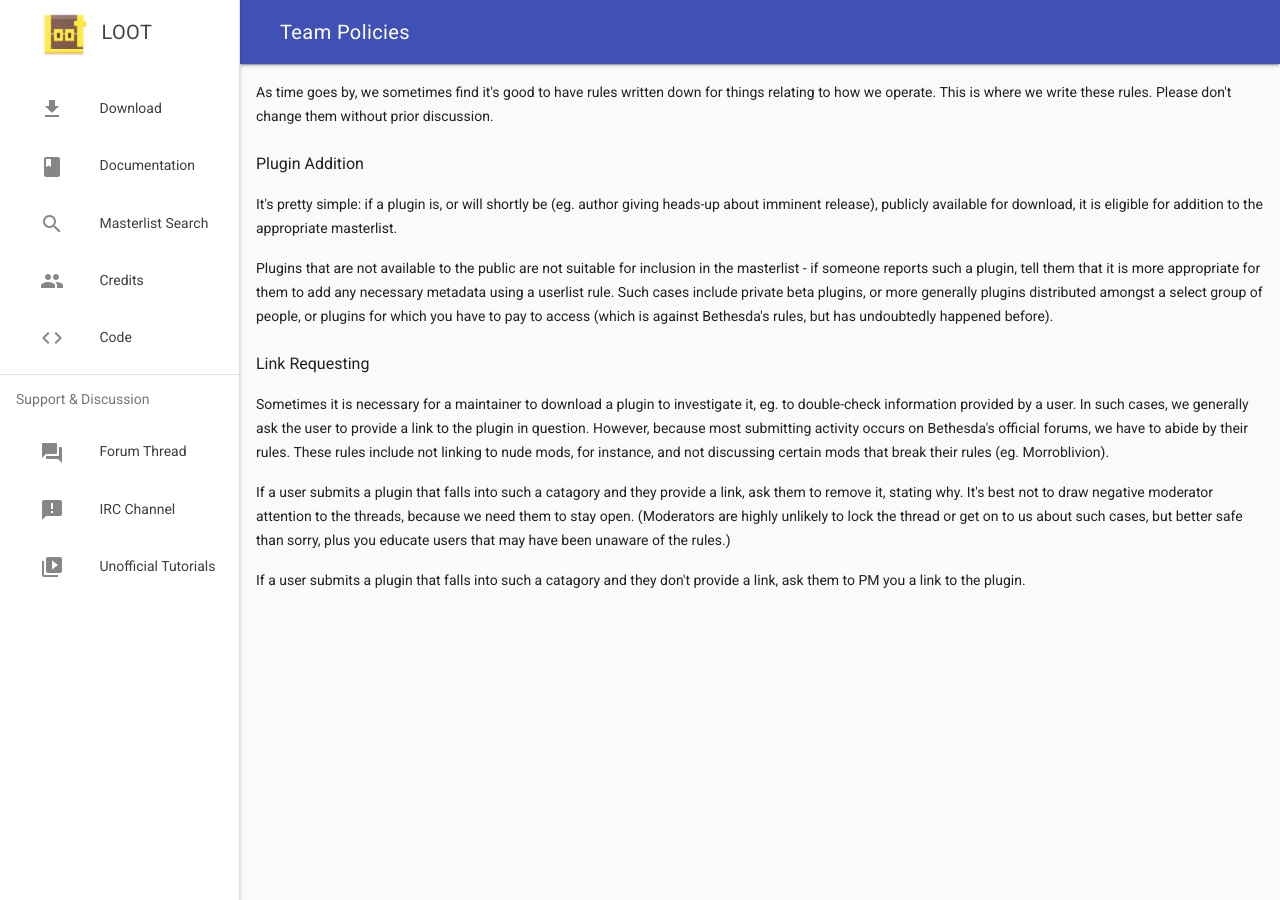
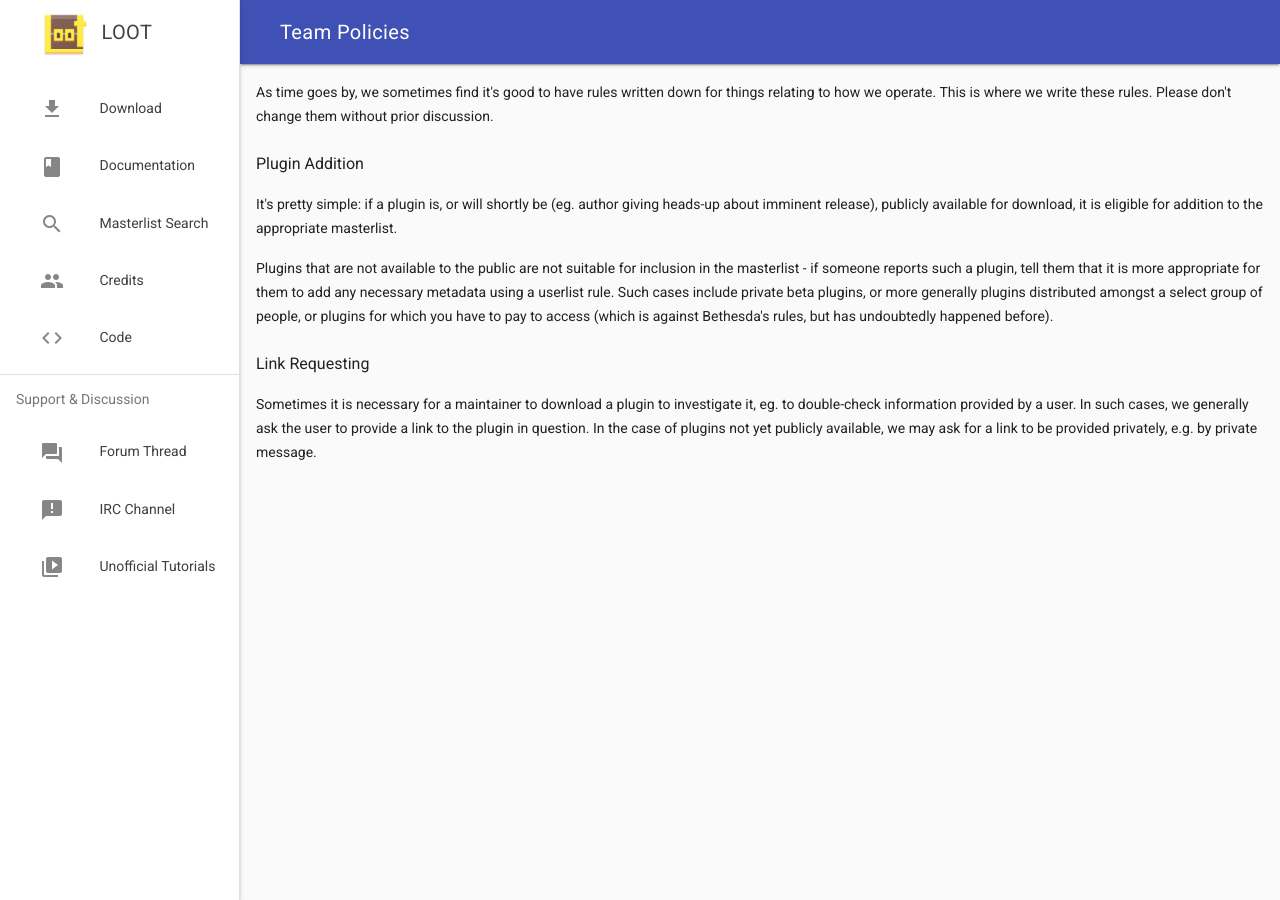
Before and after one commit to loot/loot.github.io, a Jekyll site: the page built from docs/team/Team-Policies.html, in a window 1280 px wide. Built offline with Jekyll 4.4.1, drawn with Linux system fonts in a browser that asks for light colours; nearby versions of some CDN libraries.

Commit message:
Remove policies & responsibilities specific to BethSoft threads
Now that we're no longer on the BethSoft forums, we don't need to keep
opening new threads, and there aren't any links that we'd accept that
can't be posted due to forum rules.

```diff
--- a/_includes/team_index.html
+++ b/_includes/team_index.html
@@ -2,6 +2,5 @@
 <ul>
   <li><a href="team/Team-Member-Responsibilities.html">Team Member Responsibilities</a></li>
   <li><a href="team/Making-A-Release.html">Making A Release</a></li>
-  <li><a href="team/Thread-Management.html">Thread Management</a></li>
   <li><a href="team/Team-Policies.html">Team Policies</a></li>
 </ul>
--- a/docs/team/Team-Member-Responsibilities.html
+++ b/docs/team/Team-Member-Responsibilities.html
@@ -14,12 +14,7 @@ title: Team Member Responsibilities
 <ul>
   <li>Considering and making any changes suggested on the forum thread or by PM (discuss the changes first if you think it is warranted).</li>
   <li>Merging any pull requests which make changes you think are appropriate. If a pull request makes any inappropriate changes, discuss them with the author in the pull request's message thread.</li>
-  <li>Create a new forum thread whenever the current one reaches its 200 post limit.
 </ul>
-
-<h3>Thread Management</h3>
-
-<p>LOOT's forum thread has a 200 post limit, and a new thread must be created each time that limit is reached. See <a href="Thread-Management.html">Thread Management</a> for more information.</li>
 
 <h3>Membership Management</h3>
 
--- a/docs/team/Team-Policies.html
+++ b/docs/team/Team-Policies.html
@@ -13,8 +13,4 @@ title: Team Policies
 
 <h4>Link Requesting</h4>
 
-<p>Sometimes it is necessary for a maintainer to download a plugin to investigate it, eg. to double-check information provided by a user. In such cases, we generally ask the user to provide a link to the plugin in question. However, because most submitting activity occurs on Bethesda's official forums, we have to abide by their rules. These rules include not linking to nude mods, for instance, and not discussing certain mods that break their rules (eg. Morroblivion).</p>
-
-<p>If a user submits a plugin that falls into such a catagory and they provide a link, ask them to remove it, stating why. It's best not to draw negative moderator attention to the threads, because we need them to stay open. (Moderators are highly unlikely to lock the thread or get on to us about such cases, but better safe than sorry, plus you educate users that may have been unaware of the rules.)</p>
-
-<p>If a user submits a plugin that falls into such a catagory and they don't provide a link, ask them to PM you a link to the plugin.</p>
+<p>Sometimes it is necessary for a maintainer to download a plugin to investigate it, eg. to double-check information provided by a user. In such cases, we generally ask the user to provide a link to the plugin in question. In the case of plugins not yet publicly available, we may ask for a link to be provided privately, e.g. by private message.</p>
--- a/latest-thread.html
+++ b/latest-thread.html
@@ -7,6 +7,6 @@ redirect_to:
 forum_thread: https://afkmods.iguanadons.net/index.php?/topic/5042-relz-loot-load-order-optimisation-tool/
 ---
 
-<p>The latest thread about LOOT on the Bethesda forums can be found at:
+<p>The latest official LOOT thread can be found at:
     <a href="{{ page.forum_thread }}">{{ page.forum_thread }}</a>
 </p>
```
Also changed, not shown: docs/team/Thread-Management.html (deleted, +0 -55 lines).
